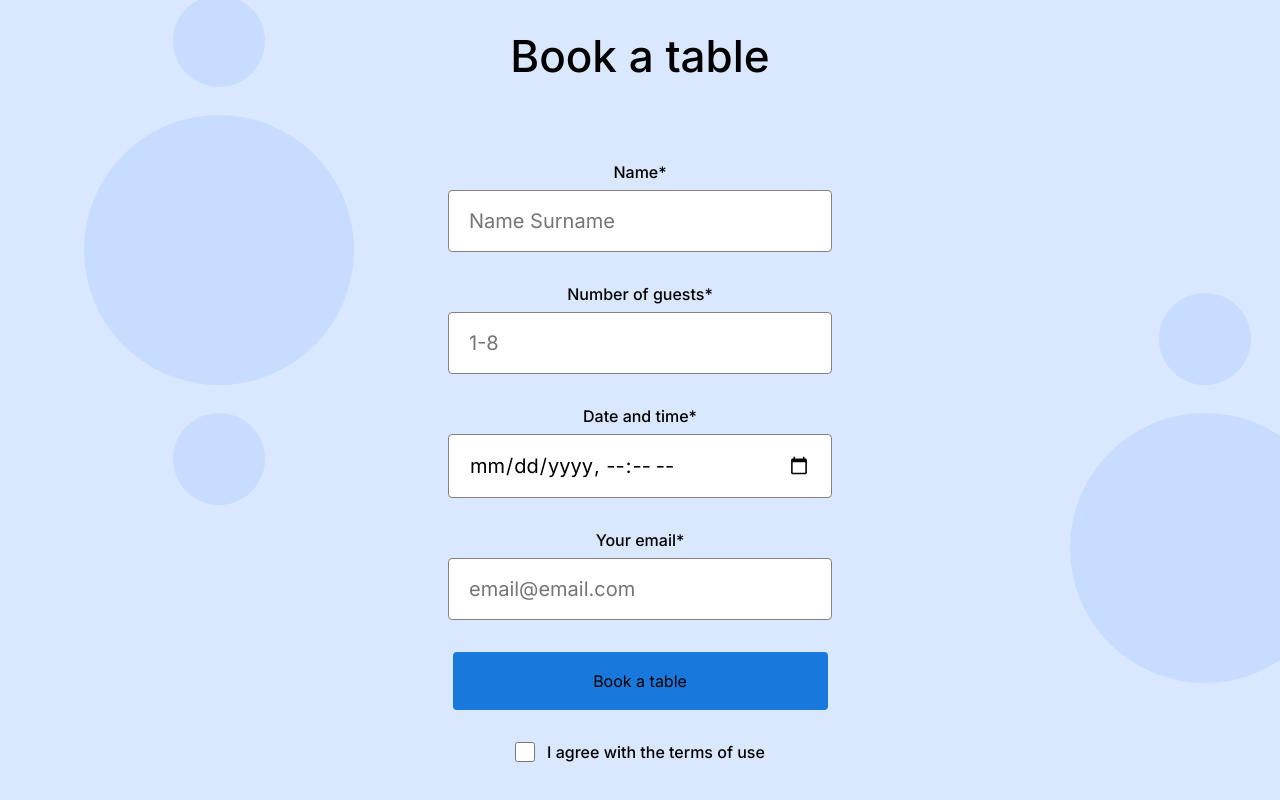
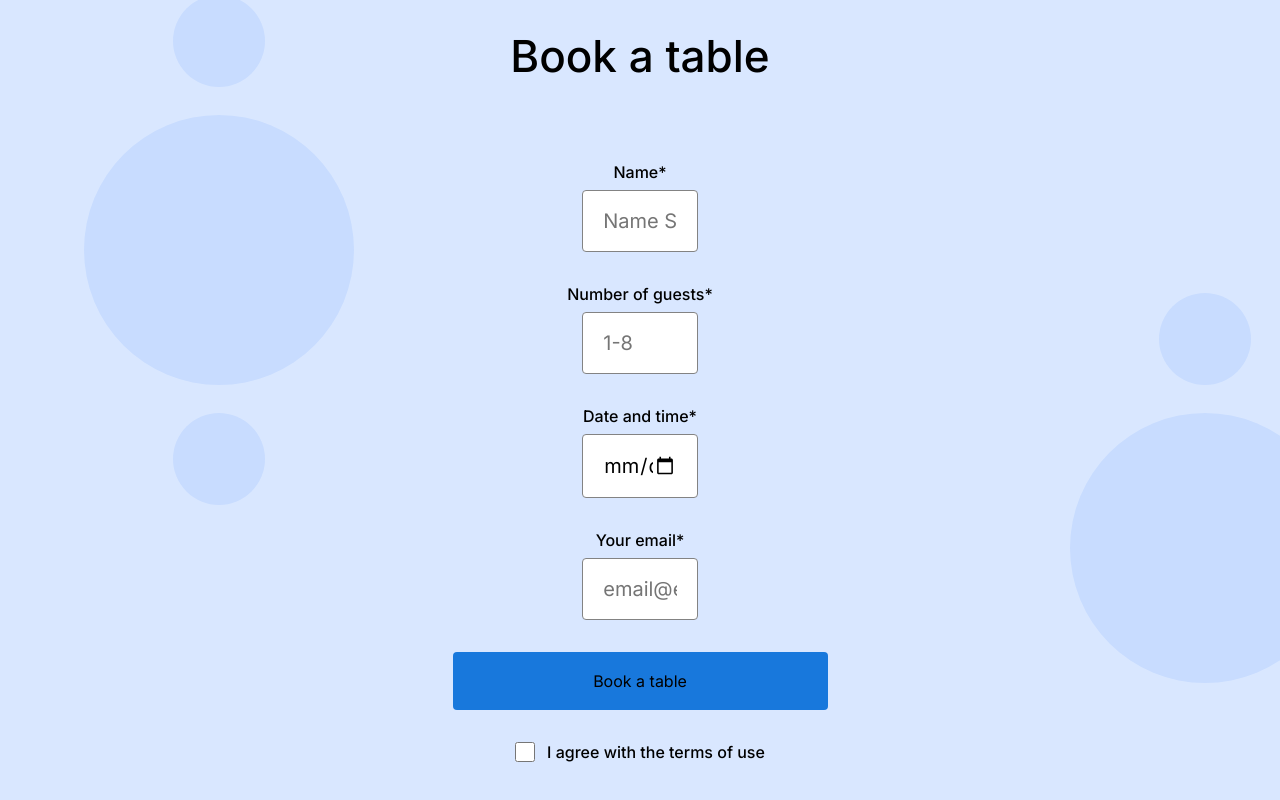
Before and after one commit to Rosiebee4/se_project_coffeeshop, a plain HTML site: page index.html in a window 1280 px wide. Shown: the part 1730-2530 px from the top of the page. Drawn offline with Linux system fonts and the light colour scheme.

Commit message:
added form class

```diff
--- a/index.html
+++ b/index.html
@@ -108,7 +108,7 @@
         </section>
         <section id="reservation" class="reservation">
           <h2 class="reservation__title">Book a table</h2>
-          <form class="reservation__form">
+          <form class="reservation__form form">
             <fieldset class="form__fieldset">
               <label class="form__label">
                 Name*
@@ -132,17 +132,16 @@
                   required
                 />
               </label>
-              <label form="datetime-local" class="form__label">
+              <label for="datetime-local" class="form__label">
                 Date and time*
                 <input
                   class="form__input"
                   id="datetime"
                   type="datetime-local"
-                  placeholder="mm/dd/yyyy --:-- --"
                   required
                 />
               </label>
-              <label form="email" class="form__label">
+              <label for="email" class="form__label">
                 Your email*
                 <input
                   class="form__input"
```
